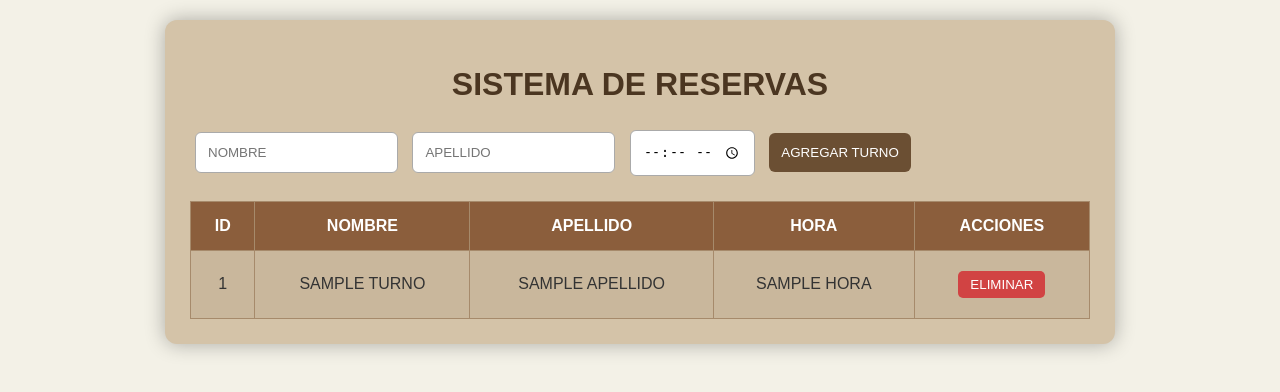
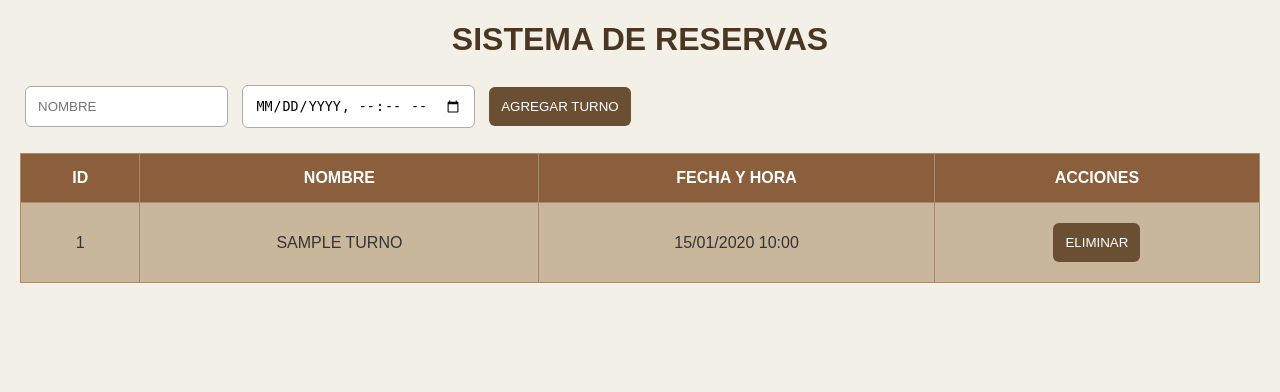
Before and after one commit to jorge221317-max/RESERVAS, a FastAPI app: template api/templates/turnos.html in a window 1280 px wide. Shown: the top 392 px of the page. Run offline with FastAPI, Linux system fonts and the light colour scheme; the template is opened without the code that fills it: most values are stand-ins (such as "Sample title", 1, 10 or a date in 2020).

Commit message:
Update turnos.html

```diff
--- a/api/templates/turnos.html
+++ b/api/templates/turnos.html
@@ -1,29 +1,24 @@
 <!DOCTYPE html>
-<html lang="es">
+<html>
 <head>
-    <meta charset="UTF-8">
-    <meta name="viewport" content="width=device-width, initial-scale=1.0">
-    <title>Sistema de Reservas</title>
+    <title>Sistema de Turnos</title>
     <link rel="stylesheet" href="{{ url_for('static', path='style.css') }}">
 </head>
 <body>
-<div class="container">
     <h1>SISTEMA DE RESERVAS</h1>
 
-    <form action="/turnos" method="post">
-        <input type="text" name="nombre" placeholder="Nombre" required>
-        <input type="text" name="apellido" placeholder="Apellido" required>
-        <input type="time" name="hora" required>
+    <form id="form-turno">
+        <input type="text" id="nombre" placeholder="NOMBRE" required>
+        <input type="datetime-local" id="fecha_hora" required>
         <button type="submit">AGREGAR TURNO</button>
     </form>
 
-    <table>
+    <table id="tabla-turnos">
         <thead>
             <tr>
                 <th>ID</th>
                 <th>NOMBRE</th>
-                <th>APELLIDO</th>
-                <th>HORA</th>
+                <th>FECHA Y HORA</th>
                 <th>ACCIONES</th>
             </tr>
         </thead>
@@ -32,18 +27,48 @@
             <tr>
                 <td>{{ turno.id }}</td>
                 <td>{{ turno.nombre.upper() }}</td>
-                <td>{{ turno.apellido.upper() }}</td>
-                <td>{{ turno.hora }}</td>
-                <td>
-                    <form action="/turnos/{{ turno.id }}" method="post" style="display:inline;">
-                        <input type="hidden" name="_method" value="delete">
-                        <button class="delete-btn" type="submit">ELIMINAR</button>
-                    </form>
-                </td>
+                <td>{{ turno.fecha_hora.strftime("%d/%m/%Y %H:%M") }}</td>
+                <td><button onclick="eliminarTurno({{ turno.id }})">ELIMINAR</button></td>
             </tr>
             {% endfor %}
         </tbody>
     </table>
-</div>
+
+<script>
+async function fetchTurnos() {
+    const res = await fetch('/turnos/');
+    const data = await res.json();
+    const tbody = document.querySelector('#tabla-turnos tbody');
+    tbody.innerHTML = '';
+    data.forEach(turno => {
+        const tr = document.createElement('tr');
+        tr.innerHTML = `
+            <td>${turno.id}</td>
+            <td>${turno.nombre.toUpperCase()}</td>
+            <td>${new Date(turno.fecha_hora).toLocaleString()}</td>
+            <td><button onclick="eliminarTurno(${turno.id})">ELIMINAR</button></td>
+        `;
+        tbody.appendChild(tr);
+    });
+}
+
+document.getElementById('form-turno').addEventListener('submit', async e => {
+    e.preventDefault();
+    const nombre = document.getElementById('nombre').value;
+    const fecha_hora = document.getElementById('fecha_hora').value;
+    await fetch('/turnos/', {
+        method: 'POST',
+        headers: {'Content-Type':'application/json'},
+        body: JSON.stringify({nombre, fecha_hora})
+    });
+    fetchTurnos();
+});
+
+async function eliminarTurno(id) {
+    await fetch(`/turnos/${id}`, {method:'DELETE'});
+    fetchTurnos();
+}
+</script>
+
 </body>
 </html>
```
